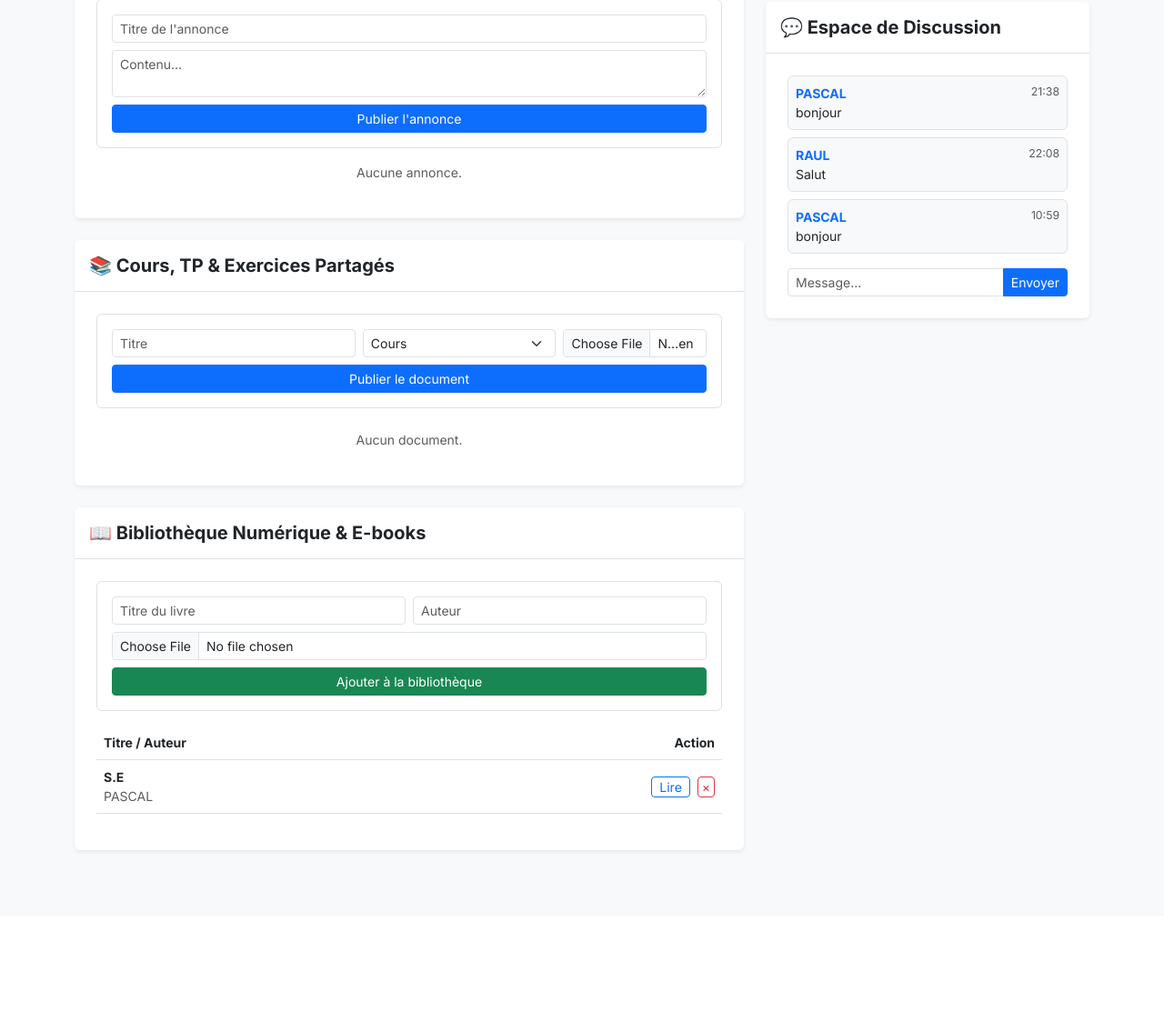
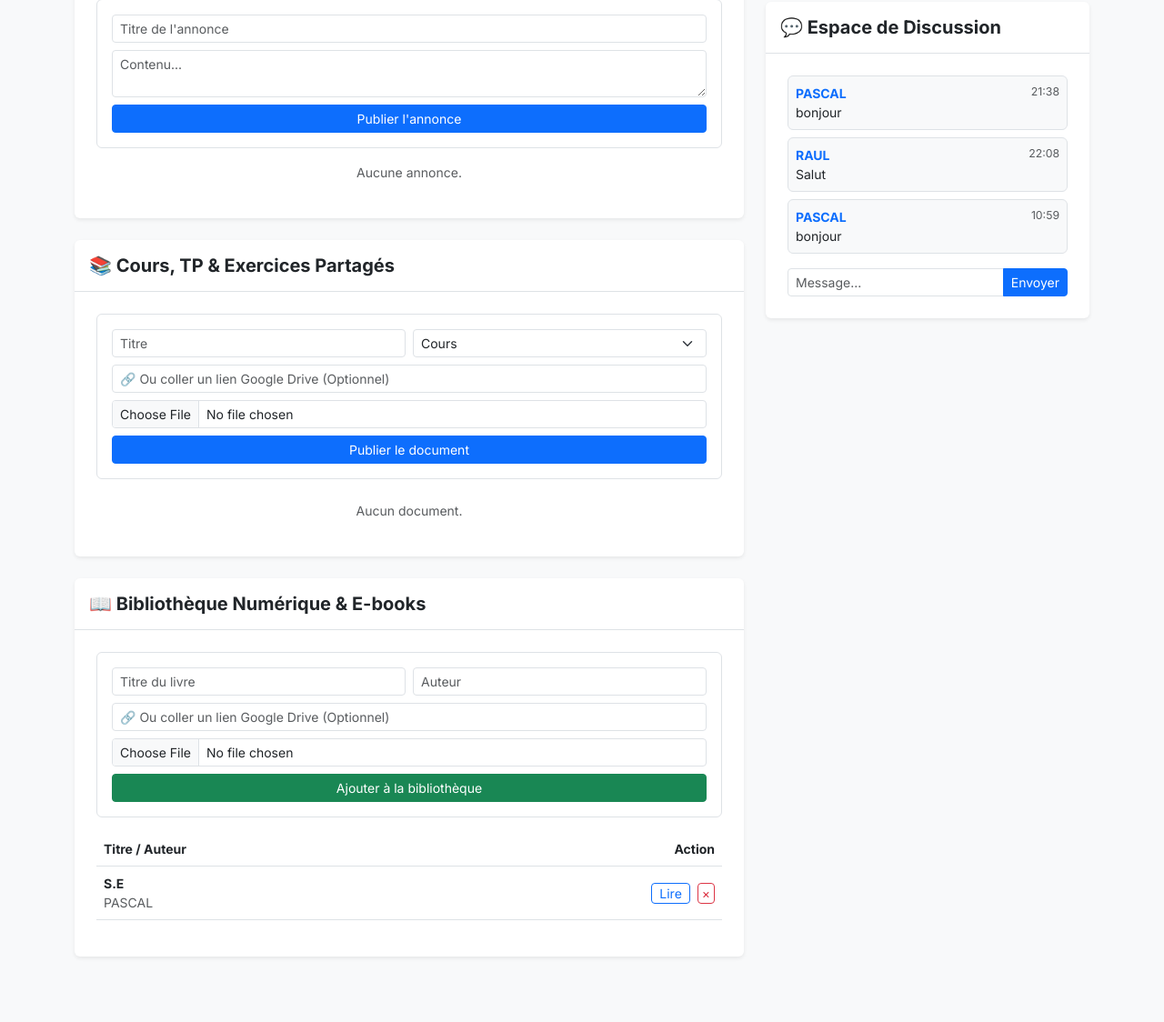
Before and after one commit to crismbelenge-commits/GroupeEtudeUPN, a Django app: page /comptes/tableau-de-bord/ in a window 1280 px wide. Shown: the part 1596-2720 px from the top of the page at 91% size. Before the commit the page ends 2534 px from the top, so only its background shows below. Run offline with Django 5.2, Linux system fonts and the light colour scheme; a user stored in the database is signed in; data comes from the database, SQL or seed files in the repository; data that the repository does not hold is empty.

Commit message:
Ajout du champ lien Google Drive pour les documents et livres

```diff
--- a/comptes/templates/comptes/tableau_de_bord.html
+++ b/comptes/templates/comptes/tableau_de_bord.html
@@ -276,13 +276,14 @@
                             {% csrf_token %}
                             <input type="hidden" name="ajouter_document" value="1">
                             <div class="row g-2">
-                                <div class="col-md-5"><input type="text" name="titre_doc" class="form-control form-control-sm" placeholder="Titre" required></div>
-                                <div class="col-md-4">
+                                <div class="col-md-6"><input type="text" name="titre_doc" class="form-control form-control-sm" placeholder="Titre" required></div>
+                                <div class="col-md-6">
                                     <select name="categorie_doc" class="form-select form-select-sm" required>
                                         <option value="COURS">Cours</option><option value="TP">TP</option><option value="EXERCICE">Exercice</option><option value="AUTRE">Autre</option>
                                     </select>
                                 </div>
-                                <div class="col-md-3"><input type="file" name="fichier_doc" class="form-control form-control-sm" required></div>
+                                <div class="col-12"><input type="url" name="lien_externe_doc" class="form-control form-control-sm" placeholder="🔗 Ou coller un lien Google Drive (Optionnel)"></div>
+                                <div class="col-12"><input type="file" name="fichier_doc" class="form-control form-control-sm"></div>
                                 <div class="col-12 mt-2"><button type="submit" class="btn btn-primary btn-sm w-100">Publier le document</button></div>
                             </div>
                         </form>
@@ -295,7 +296,11 @@
                                         <small class="text-muted">{{ doc.date_ajout|date:"d/m/Y H:i" }}</small>
                                     </div>
                                     <div class="d-flex gap-2">
-                                        <a href="{{ doc.fichier.url }}" class="btn btn-outline-primary btn-sm px-3" target="_blank">Télécharger</a>
+                                        {% if doc.lien_externe %}
+                                            <a href="{{ doc.lien_externe }}" class="btn btn-outline-success btn-sm px-3" target="_blank">Ouvrir (Drive)</a>
+                                        {% elif doc.fichier %}
+                                            <a href="{{ doc.fichier.url }}" class="btn btn-outline-primary btn-sm px-3" target="_blank">Télécharger</a>
+                                        {% endif %}
                                         {% if request.user.is_superuser %}
                                             <a href="{% url 'comptes:supprimer_document' doc.id %}" class="btn btn-outline-danger btn-sm">×</a>
                                         {% endif %}
@@ -320,7 +325,8 @@
                             <div class="row g-2">
                                 <div class="col-md-6"><input type="text" name="titre_livre" class="form-control form-control-sm" placeholder="Titre du livre" required></div>
                                 <div class="col-md-6"><input type="text" name="auteur_livre" class="form-control form-control-sm" placeholder="Auteur"></div>
-                                <div class="col-12"><input type="file" name="fichier_livre" class="form-control form-control-sm" accept=".pdf,.epub" required></div>
+                                <div class="col-12"><input type="url" name="lien_externe_livre" class="form-control form-control-sm" placeholder="🔗 Ou coller un lien Google Drive (Optionnel)"></div>
+                                <div class="col-12"><input type="file" name="fichier_livre" class="form-control form-control-sm" accept=".pdf,.epub"></div>
                                 <div class="col-12"><button type="submit" class="btn btn-success btn-sm w-100">Ajouter à la bibliothèque</button></div>
                             </div>
                         </form>
@@ -332,7 +338,11 @@
                                     <tr>
                                         <td><strong>{{ livre.titre }}</strong><br><span class="text-muted">{{ livre.auteur|default:"Inconnu" }}</span></td>
                                         <td class="text-end">
-                                            <a href="{{ livre.fichier_livre.url }}" class="btn btn-outline-primary btn-sm py-0 px-2" target="_blank">Lire</a>
+                                            {% if livre.lien_externe %}
+                                                <a href="{{ livre.lien_externe }}" class="btn btn-outline-success btn-sm py-0 px-2" target="_blank">Ouvrir (Drive)</a>
+                                            {% elif livre.fichier_livre %}
+                                                <a href="{{ livre.fichier_livre.url }}" class="btn btn-outline-primary btn-sm py-0 px-2" target="_blank">Lire</a>
+                                            {% endif %}
                                             {% if request.user.is_superuser %}<a href="{% url 'comptes:supprimer_livre' livre.id %}" class="btn btn-outline-danger btn-sm py-0 px-1 ms-1">×</a>{% endif %}
                                         </td>
                                     </tr>
```
